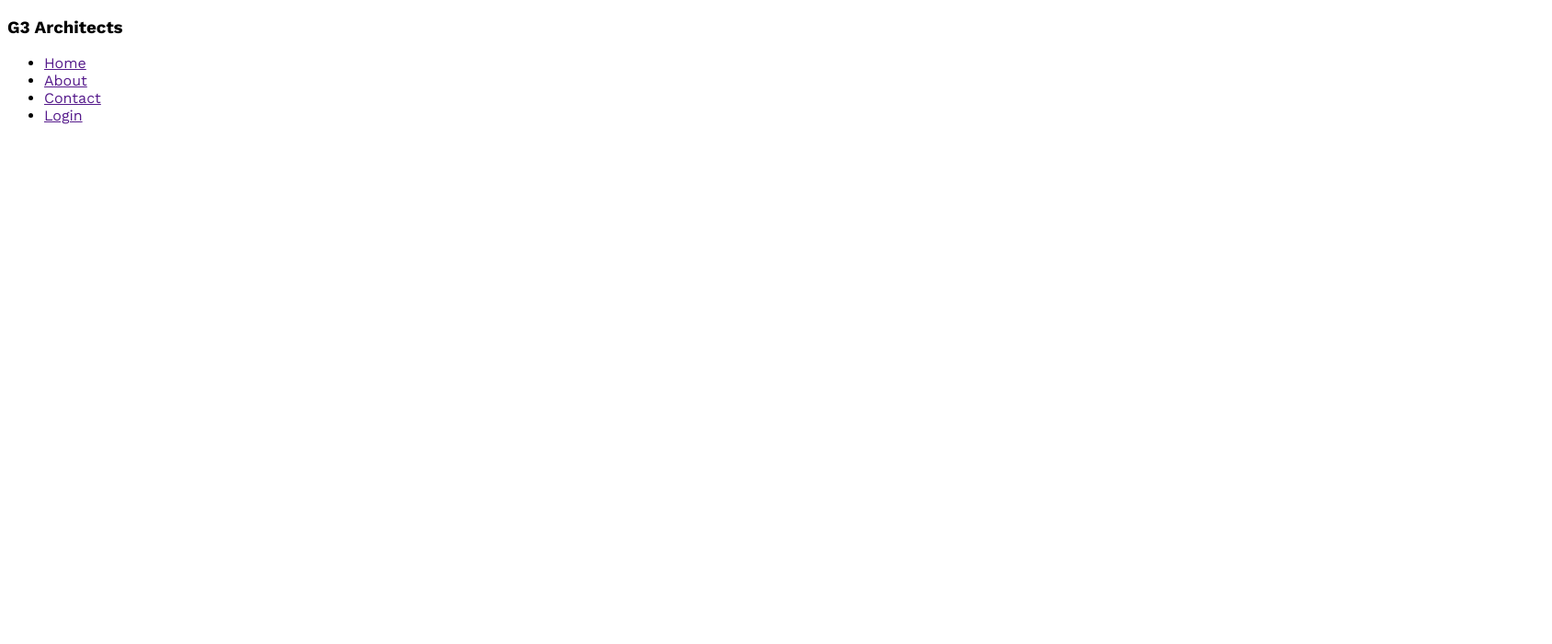
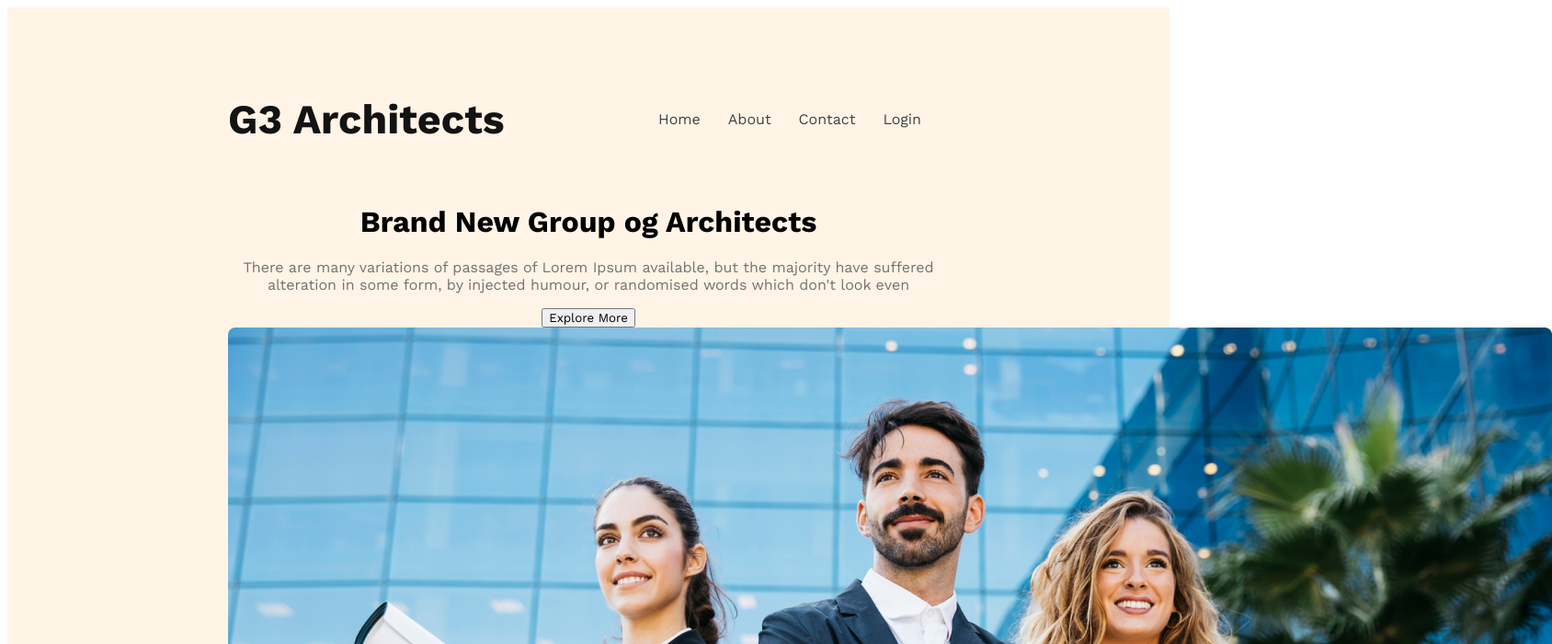
Before and after one commit to Sultana5G/g3-architects-resource-main, a plain HTML site: page index.html in a window 1280 px wide. Shown: the top 700 px of the page at 92% size, 1688 px wide, since content can reach past the window. Drawn offline with nearby package versions, Linux system fonts and the light colour scheme; files that its build step writes are made by us from their sources.

Commit message:
banner content added

```diff
--- a/index.html
+++ b/index.html
@@ -4,12 +4,12 @@
     <meta charset="UTF-8">
     <meta name="viewport" content="width=device-width, initial-scale=1.0">
     <title>Architects</title>
-    <link rel="stylesheet" href="../g3-architects-resources-main/style.css">
+    <link rel="stylesheet" href="style.css">
 </head>
 <body>
    <header>
 <nav>
-    <h3>G3 Architects</h3>
+    <h3 class="nav-title">G3 Architects</h3>
     <ul>
         <li><a href="">Home</a></li>
         <li><a href="">About</a></li>
@@ -17,6 +17,16 @@
         <li><a href="">Login</a></li>
     </ul>
 </nav>
+<div class="banner">
+   <div class="banner-content">
+         <h1 class="banner-title">Brand New Group og Architects</h1>
+
+         <p class="banner-description">There are many variations of passages of Lorem Ipsum available, but the majority have suffered alteration in some form, by injected humour, or randomised words which don't look even</p>
+
+         <button class="btn-primary">Explore More</button>
+  </div>
+    <img src="./images/banner.png" alt="">
+</div>
    </header>
    <main>
 
--- a/style.css
+++ b/style.css
@@ -1,5 +1,54 @@
 /* work sans font */
 @import url('https://fonts.googleapis.com/css2?family=Inter:wght@300;400;500;800&family=Merriweather+Sans:wght@300;400;800&family=Merriweather:wght@300;400;700&family=Open+Sans:wght@400;700;800&family=Work+Sans:wght@400;600;700;800&display=swap');
+/* share styles */
 *{
     font-family: 'Work Sans', sans-serif;
 }
+.btn-primary{
+
+}
+/* header style */
+header{
+    background: rgba(255, 144, 14, 0.10);
+    padding: 50px 240px;
+}
+nav{
+    display: flex;
+    justify-content: space-between;
+    align-items: center;
+}
+.nav-title{
+    font-size: 2.8rem;
+    font-weight: 700;
+    color: #131313;
+}
+nav > ul{
+    display: flex;
+}
+nav li{
+    list-style: none;
+    margin-right: 30px;
+    font-weight: 500;
+    font-size: 1rem;
+}
+nav li a{
+    text-decoration: none;
+    color: #424242;
+}
+/* banner style */
+.banner-content{
+max-width: 800px;
+text-align: center;
+margin: 0 auto;
+}
+.baaner-title{
+    font-size: 4rem;
+    font-weight: 700;
+    color:#131313;
+}
+.banner-description{
+    color:#727272;
+    font-size: 1rem;
+    font-weight: 400;
+
+}
```
